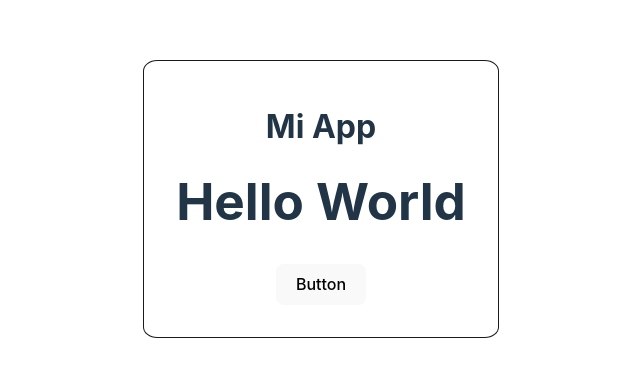
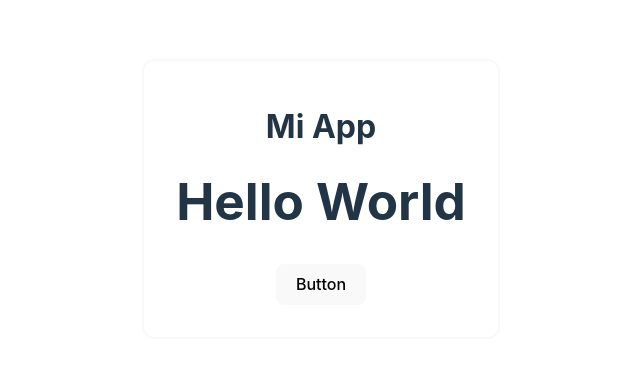
Before and after one commit to luisAriza/learning-vue, a Vue app: page / in a window 1280 px wide. Shown: the part 201-578 px from the top of the page, without its empty margins (319-959 px from the left). Built offline with nearby package versions, Linux system fonts and the light colour scheme.

Commit message:
Estilos cons Sass

```diff
--- a/package.json
+++ b/package.json
@@ -15,6 +15,7 @@
 		"@vitejs/plugin-vue": "^3.1.0",
 		"pug": "^3.0.2",
 		"pug-plain-loader": "^1.1.0",
+		"sass": "^1.55.0",
 		"vite": "^3.1.0"
 	}
 }
--- a/src/App.vue
+++ b/src/App.vue
@@ -10,18 +10,29 @@
 	Button
 </template>
 
-<style scoped>
+<style scoped lang="scss">
+	$dark: #1a1a1a;
+	$light: #f9f9f9;
+
 	.container {
 		max-width: 1280px;
 		margin: 0 auto;
 		padding: 2rem;
 		text-align: center;
-		border: 1px solid #1a1a1a;
-		border-radius: 4%;
+		border: 2px solid $dark;
+		border-radius: 12px;
 		transition-duration: 0.5s;
 	}
 	.container:hover {
-		border-color: #f2f2f2;
-		transition-duration: 0.5ms;
+		border-color: $light;
+		transition-duration: 0.5s;
+	}
+	@media (prefers-color-scheme: light) {
+		.container {
+			border-color: $light;
+		}
+		.container:hover {
+			border-color: $dark;
+		}
 	}
 </style>
--- a/src/components/Button.vue
+++ b/src/components/Button.vue
@@ -4,7 +4,7 @@
 button Button
 </template>
 
-<style scoped>
+<style scoped lang="scss">
 	button {
 		border-radius: 8px;
 		border: 1px solid transparent;
@@ -15,13 +15,14 @@ button Button
 		background-color: #1a1a1a;
 		cursor: pointer;
 		transition: border-color 0.25s;
-	}
-	button:hover {
-		border-color: #646cff;
-	}
-	button:focus,
-	button:focus-visible {
-		outline: 4px auto -webkit-focus-ring-color;
+
+		&:hover {
+			border-color: #646cff;
+		}
+		&:focus,
+		&:focus-visible {
+			outline: 4px auto -webkit-focus-ring-color;
+		}
 	}
 
 	@media (prefers-color-scheme: light) {
```
Also changed, not shown: 1 other file (tests, documents, lock files or other folders).
